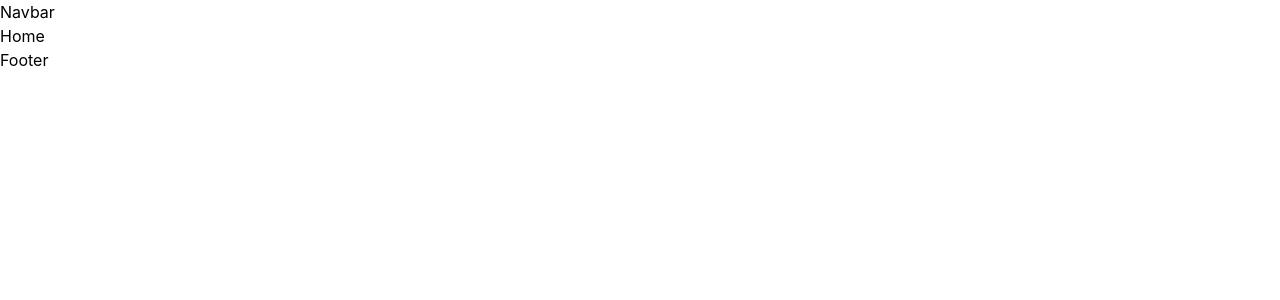
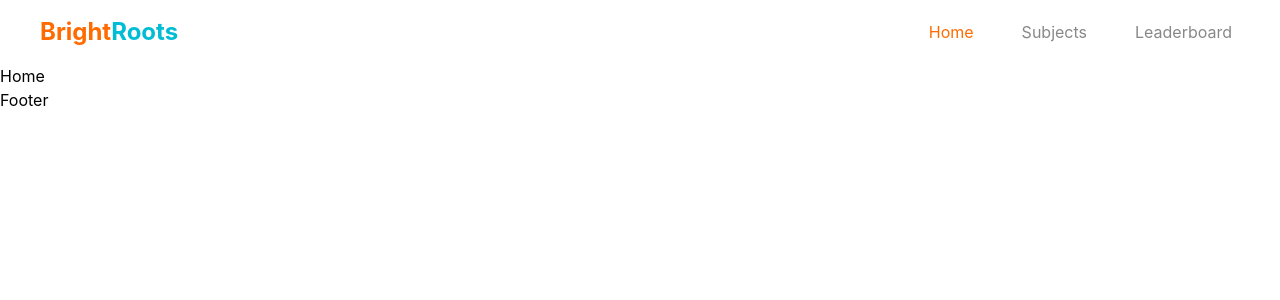
Before and after one commit to sadiksaifi9958/brightroots, a React (Vite) app: page / in a window 1280 px wide. Shown: the top 300 px of the page. Built offline with nearby package versions, Linux system fonts and the light colour scheme.

Commit message:
add Navbar component

```diff
--- a/src/components/Navbar.jsx
+++ b/src/components/Navbar.jsx
@@ -1,5 +1,36 @@
+import { NavLink } from "react-router-dom";
+
 function Navbar() {
-  return <div>Navbar</div>;
+  const pages = [
+    { path: "/", label: "Home" },
+    { path: "/subjects", label: "Subjects" },
+    { path: "/result", label: "Leaderboard" },
+  ];
+
+  return (
+    <div className="flex items-center justify-between p-5 w-full h-16 px-10">
+      <div className="flex items-center text-2xl font-bold">
+        <p className="text-[#FF6B00]">Bright</p>
+        <p className="text-[#00BCD4]">Roots</p>
+      </div>
+      <div className="flex items-center gap-8">
+        {pages.map((link) => {
+          return (
+            <NavLink
+              to={link.path}
+              className={({ isActive }) =>
+                isActive
+                  ? "text-md text-[#FF6B00] hover:bg-orange-100 rounded-lg px-2 py-1 transition-colors duration-200"
+                  : "text-md text-[#888888] hover:bg-zinc-200 rounded-lg px-2 py-1 transition-colors duration-200"
+              }
+            >
+              {link.label}
+            </NavLink>
+          );
+        })}
+      </div>
+    </div>
+  );
 }
 
 export default Navbar;
```
